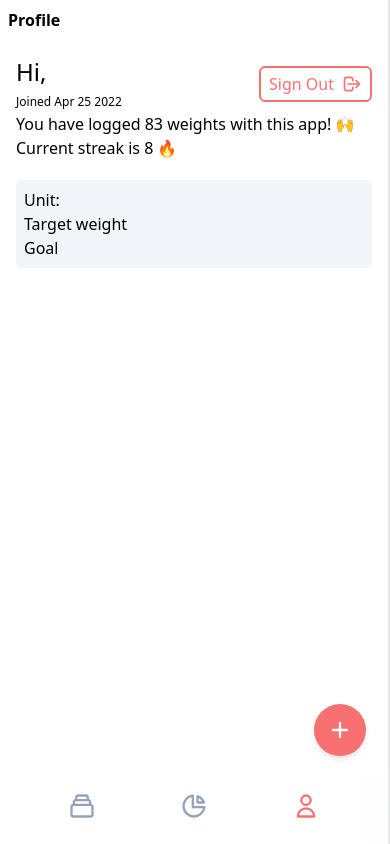
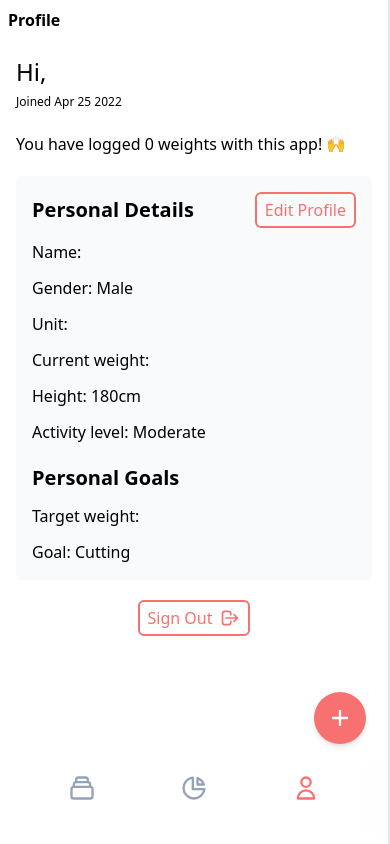
Before and after one commit to lewiscasewell/WEIGHT-TRACKER, a Next.js app: page /profile in a window 390 px wide. Built offline with nearby package versions, Linux system fonts and the light colour scheme; no server answers; the database is empty; sample sign-in values are in the browser's storage.

Commit message:
moved up navbar on mobile. Edited profile page layout.

```diff
--- a/components/Calendar.js
+++ b/components/Calendar.js
@@ -121,7 +121,7 @@ const Calendar = () => {
           />
           <div className="flex items-center space-x-3">
             <button
-              className="flex items-center justify-center"
+              className="flex items-center justify-center px-2 py-1"
               onClick={() => {
                 setNoMoreNext(false)
                 setWeekBefore()
@@ -131,9 +131,7 @@ const Calendar = () => {
             </button>
             <button onClick={() => setToday()}>Today</button>
             <button
-              className={`flex items-center justify-center ${
-                noMoreNext ? 'text-slate-300' : ''
-              }`}
+              className={`flex items-center justify-center px-2 py-1`}
               onClick={() => {
                 if (new Date().getTime() >= weekNextStartDate.getTime()) {
                   setWeekNext()
--- a/components/Input.js
+++ b/components/Input.js
@@ -40,7 +40,14 @@ const Input = () => {
   const [weights, setWeights] = useRecoilState(weightsState)
   const [user, setUser] = useRecoilState(userState)
 
+  console.log(user)
+
   const router = useRouter()
+
+  const transformWeightConversion = (weight) => {
+    if (user.unit === 'kg') return weight
+    if (user.unit === 'lb') return (weight * 2.20462).toFixed(1)
+  }
 
   function validateOnBlur(e) {
     setInput((+e.target.value).toFixed(1))
@@ -70,7 +77,7 @@ const Input = () => {
   const handleSubmit = async () => {
     setLoading(true)
     await addDoc(collection(db, 'Weights', user.uid, 'Weight'), {
-      weight: input,
+      weight: user.unit === 'kg' ? input : (input / 2.20462).toFixed(1),
       date,
     })
     router.push('/')
@@ -112,7 +119,7 @@ const Input = () => {
         weights[indexOfWeightForSelectedDate].id
       ),
       {
-        weight: input,
+        weight: user.unit === 'kg' ? input : (input / 2.20462).toFixed(1),
       }
     )
     router.push('/')
@@ -174,7 +181,7 @@ const Input = () => {
             max={999}
             min={2}
           />
-          <span>KG</span>
+          <span>{user.unit.toUpperCase()}</span>
         </div>
         <button
           onClick={() => {
--- a/components/MainContent.js
+++ b/components/MainContent.js
@@ -5,7 +5,7 @@ import NavBar from './NavBar'
 
 const MainContent = ({ children }) => {
   return (
-    <main className="mx-auto flex max-w-7xl">
+    <main className="mx-auto flex max-w-7xl overflow-y-hidden">
       <ModalInput />
       <NavBar />
       <div className="flex h-[100vh] w-full flex-col border-r-2 bg-white sm:ml-[68px] lg:ml-[240px]">
--- a/components/NavBar.js
+++ b/components/NavBar.js
@@ -52,7 +52,7 @@ const NavBar = () => {
 
   return (
     <div>
-      <nav className="fixed bottom-0 z-20 h-[72px] w-full border-r-2 bg-white/30 p-2 backdrop-blur-lg sm:h-full sm:w-auto sm:flex-col sm:items-center lg:w-[240px]">
+      <nav className="fixed bottom-0 z-20 h-[90px] w-full border-r-2 bg-white/30 p-2 backdrop-blur-lg sm:h-full sm:w-auto sm:flex-col sm:items-center lg:w-[240px]">
         <div className="flex flex-row justify-between px-12 sm:mt-20 sm:mb-2.5 sm:flex-col sm:justify-start sm:space-y-2.5 sm:px-0">
           {NAV_ITEMS.map((navItem) => (
             <NavBarLink
@@ -71,7 +71,7 @@ const NavBar = () => {
         </button>
         <div
           onClick={() => setModalOpen(true)}
-          className="absolute bottom-[88px] right-[22px] flex h-[52px] w-[52px] cursor-pointer items-center justify-center rounded-full bg-red-400 font-bold text-white shadow-md transition ease-in hover:bg-red-300 sm:relative sm:right-0 sm:mt-[138px] lg:hidden"
+          className="absolute bottom-[100px] right-[22px] flex h-[52px] w-[52px] cursor-pointer items-center justify-center rounded-full bg-red-400 font-bold text-white shadow-md transition ease-in hover:bg-red-300 sm:relative sm:right-0 sm:mt-[138px] lg:hidden"
         >
           <PlusSmIcon className="h-7" />
         </div>
--- a/components/Weight.js
+++ b/components/Weight.js
@@ -13,6 +13,11 @@ const Weight = ({ date, id, weight, weightId, movingAverageWeight }) => {
 
   const [modalOpen, setModalOpen] = useRecoilState(modalState)
 
+  const transformWeightConversion = (weight) => {
+    if (user.unit === 'kg') return weight
+    if (user.unit === 'lb') return (weight * 2.20462).toFixed(1)
+  }
+
   return (
     <div
       id={id}
@@ -22,9 +27,11 @@ const Weight = ({ date, id, weight, weightId, movingAverageWeight }) => {
         <Moment format={'MMM DD'}>{date}</Moment>
       </h2>
       <h2 className="w-2/7">
-        {weight} {user.unit}
+        {transformWeightConversion(weight)} {user.unit}
       </h2>
-      <h2 className="w-2/7">{movingAverageWeight} kg</h2>
+      <h2 className="w-2/7">
+        {transformWeightConversion(movingAverageWeight)} {user.unit}
+      </h2>
       <div>
         {/* <button
           onClick={() => setOptionsIsOpen(!optionsIsOpen)}
--- a/pages/profile.js
+++ b/pages/profile.js
@@ -1,3 +1,4 @@
+import { Grid } from '@chakra-ui/react'
 import { LogoutIcon } from '@heroicons/react/outline'
 import { startOfDay } from 'date-fns'
 import { signOut } from 'firebase/auth'
@@ -8,7 +9,7 @@ import React, { useEffect } from 'react'
 import Moment from 'react-moment'
 import { useRecoilState } from 'recoil'
 import { dateState } from '../atoms/dateAtom'
-import { userState } from '../atoms/userAtom'
+import { userState, weightsState } from '../atoms/userAtom'
 import Header from '../components/Header'
 import MainContent from '../components/MainContent'
 import { auth, db } from '../firebase'
@@ -16,6 +17,7 @@ import { auth, db } from '../firebase'
 export default function Profile() {
   const [user, setUser] = useRecoilState(userState)
   const [value, setValue] = useRecoilState(dateState)
+  const [weights, setWeights] = useRecoilState(weightsState)
   const router = useRouter()
 
   useEffect(() => {
@@ -52,6 +54,37 @@ export default function Profile() {
                 <Moment format="MMM DD yyyy">{user?.createdAt.toDate()}</Moment>
               </text>
             </div>
+          </div>
+
+          <div className="mt-5">
+            <h2>
+              You have logged {weights?.length}{' '}
+              {weights?.length == 1 ? 'weight' : 'weights'} with this app! 🙌
+            </h2>
+          </div>
+
+          <div className="mt-5 rounded-md bg-slate-50 p-4">
+            <div className="flex items-center justify-between">
+              <h2 className="text-xl font-semibold">Personal Details</h2>
+              <button className=" flex w-fit items-center rounded-md border-2 border-red-400 py-1 px-2 text-red-400 transition-colors ease-in hover:bg-red-400 hover:text-white">
+                Edit Profile
+              </button>
+            </div>
+            <div className="grid space-y-3 sm:grid-cols-2">
+              <span className="mt-3">Name: {user?.name}</span>
+              <span>Gender: Male</span>
+              <span>Unit: {user?.unit}</span>
+              <span>Current weight: {user?.targetWeight}</span>
+              <span>Height: 180cm</span>
+              <span>Activity level: Moderate</span>
+            </div>
+            <h2 className="mt-5 text-xl font-semibold">Personal Goals</h2>
+            <div className="grid space-y-3 sm:grid-cols-2">
+              <span className="mt-3">Target weight: {user?.targetWeight}</span>
+              <span>Goal: Cutting</span>
+            </div>
+          </div>
+          <div className="mt-5 flex w-full items-center justify-center">
             <button
               className=" flex w-fit items-center rounded-md border-2 border-red-400 py-1 px-2 text-red-400 transition-colors ease-in hover:bg-red-400 hover:text-white"
               onClick={handleSignout}
@@ -60,20 +93,6 @@ export default function Profile() {
               <LogoutIcon className="ml-2 h-5" />
             </button>
           </div>
-
-          <div>
-            <h2>
-              You have logged 83 weights with this app! 🙌 Current streak is 8
-              🔥
-            </h2>
-          </div>
-
-          <div className="mt-5 rounded-md bg-slate-100 p-2">
-            <h2>Unit:</h2>
-            <h2>Target weight</h2>
-            <h2>Goal</h2>
-          </div>
-          <div className="mt-5 flex w-full items-center justify-center"></div>
         </div>
       </MainContent>
     </div>
--- a/pages/register.js
+++ b/pages/register.js
@@ -24,6 +24,7 @@ const Register = () => {
 
   const handleSubmit = async () => {
     setData({ ...data, error: null, loading: true })
+
     if (!name || !email || !password) {
       setData({ ...data, error: 'All data fields are required!' })
     }
```
